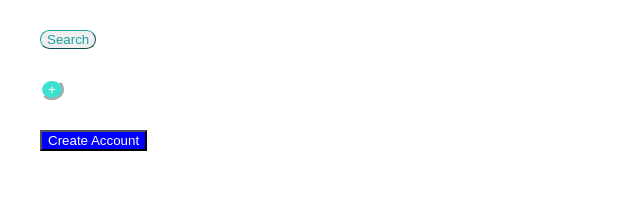
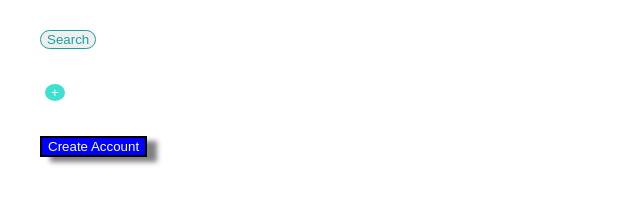
Before and after one commit to jamesluty/Coding_Dojo, a plain HTML site: page Web_Development/button_up/index.html in a window 1280 px wide. Shown: the whole page, without its empty margins (0-640 px from the left). Drawn offline with Linux system fonts and the light colour scheme.

Commit message:
added shadow and solid border

```diff
--- a/Web_Development/button_up/style.css
+++ b/Web_Development/button_up/style.css
@@ -9,6 +9,7 @@
     border-width: 1px;
     border-color: rgb(28,160,161);
     border-radius: 10px;
+    border-style: solid;
 }
 
 #plus {
@@ -16,10 +17,14 @@
     background-color: turquoise;
     border-radius: 50%;
     border-color: white;
+    border-width: 5px;
+    border-style: solid;
 }
 
 #create {
     color: white;
     background-color: blue;
     border-color: black;
+    box-shadow: 10px 5px 5px grey;
+    border-style: solid;
 }
```
